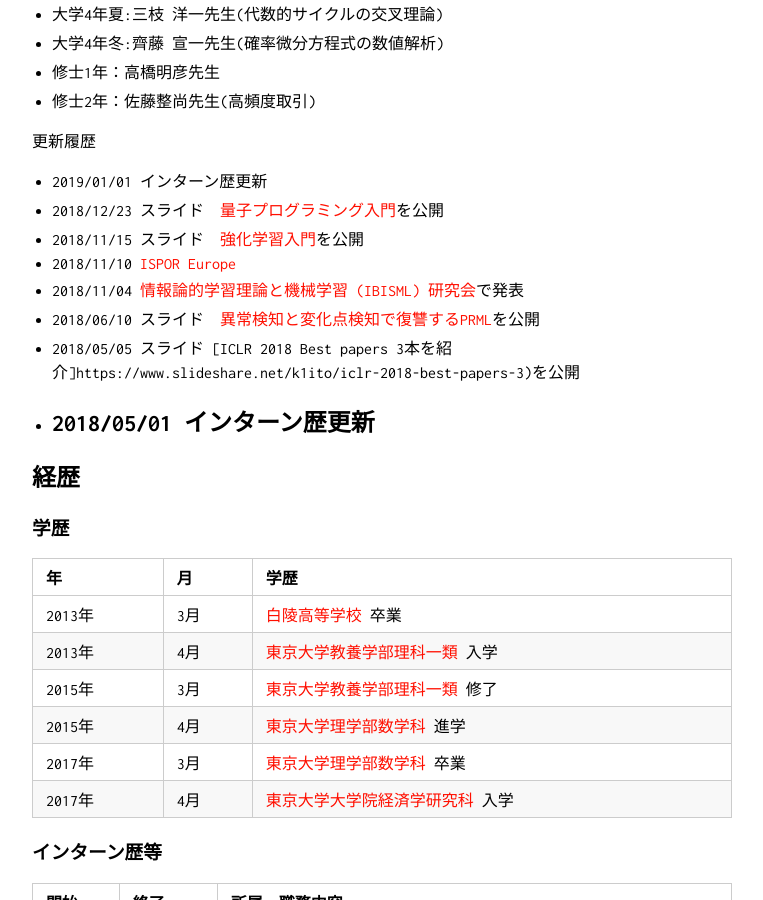
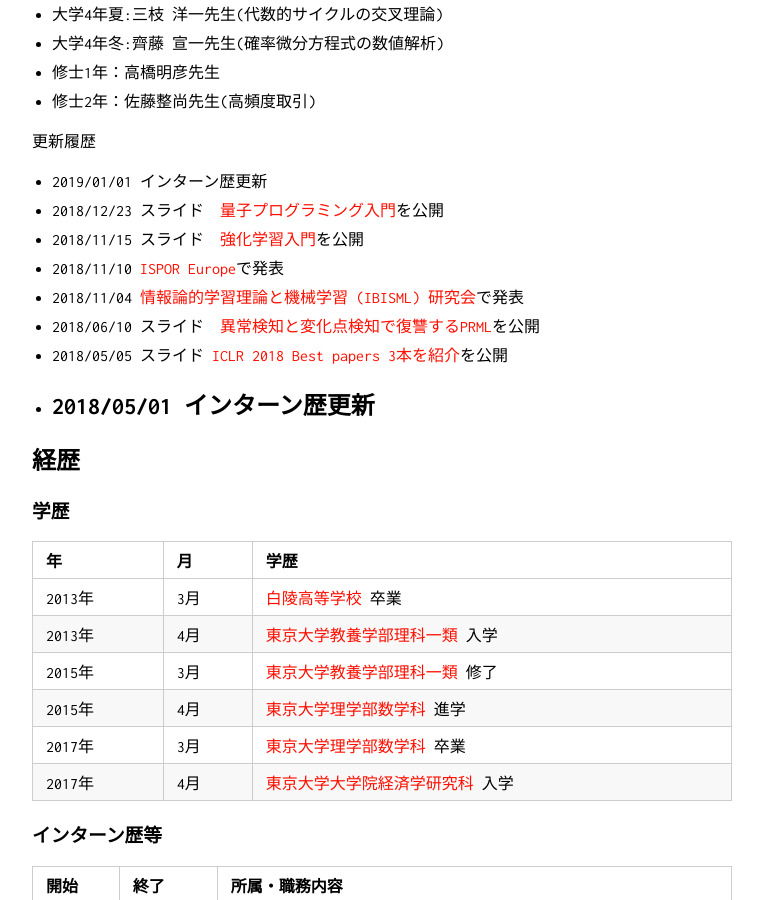
Before and after one commit to KatsuyaITO/KatsuyaITO.github.io, a Jekyll site: the page built from index.md, in a window 1280 px wide and 900 px high, scrolled down 443 px. Shown: the whole window, without its empty margins (258-1021 px from the left). Built offline with Jekyll 4.4.1, drawn with Linux system fonts in a browser that asks for light colours; our own code applies the rules of GitHub Pages for plain Markdown files.

Commit message:
Update index.md

```diff
--- a/index.md
+++ b/index.md
@@ -27,10 +27,10 @@
 - 2019/01/01 インターン歴更新
 - 2018/12/23 スライド　[量子プログラミング入門](https://www.slideshare.net/k1ito/ss-126565732)を公開
 - 2018/11/15 スライド　[強化学習入門](https://www.slideshare.net/k1ito/ss-123088713)を公開
-- 2018/11/10 [ISPOR Europe](https://www.ispor.org/conferences-education/conferences/past-conferences/europe-2018)
+- 2018/11/10 [ISPOR Europe](https://www.ispor.org/conferences-education/conferences/past-conferences/europe-2018)で発表
 - 2018/11/04 [情報論的学習理論と機械学習 (IBISML) 研究会](http://ibisml.org/ibis2018/)で発表
 - 2018/06/10 スライド　[異常検知と変化点検知で復讐するPRML](https://www.slideshare.net/k1ito/prml-101740429)を公開
-- 2018/05/05 スライド [ICLR 2018 Best papers 3本を紹介]https://www.slideshare.net/k1ito/iclr-2018-best-papers-3)を公開
+- 2018/05/05 スライド [ICLR 2018 Best papers 3本を紹介](https://www.slideshare.net/k1ito/iclr-2018-best-papers-3)を公開
 - 2018/05/01 インターン歴更新
 ---
 
```
